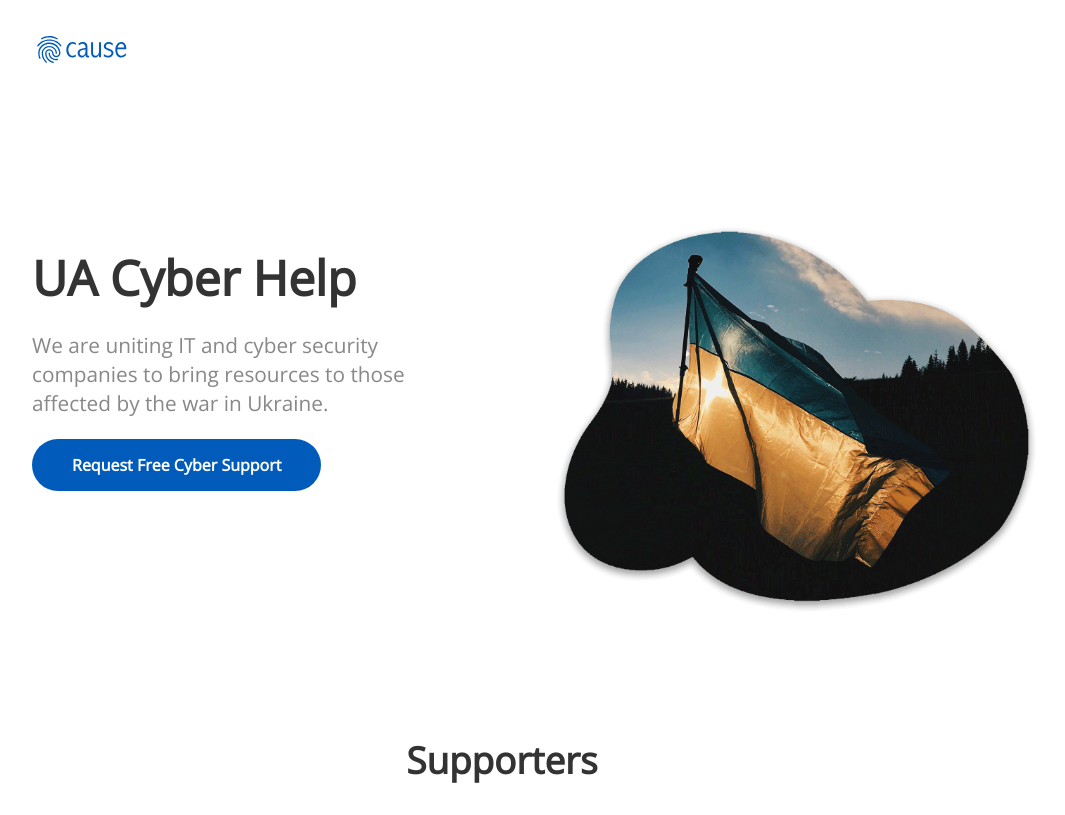
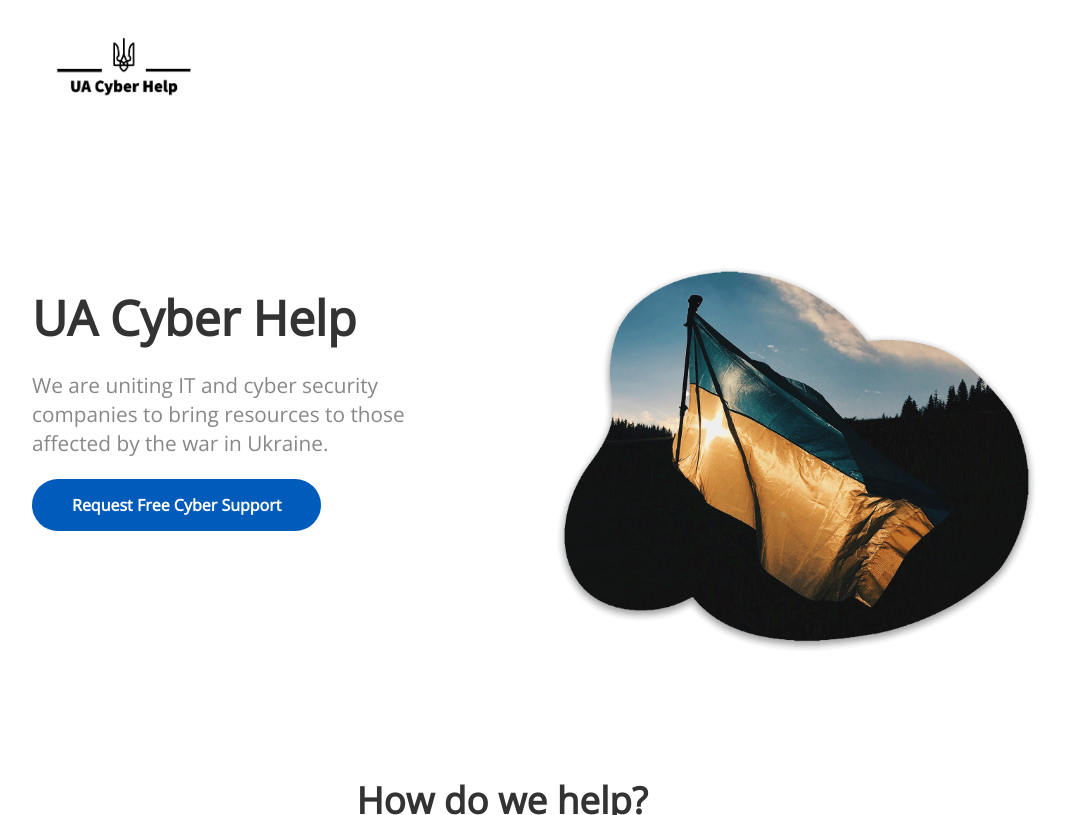
Before and after one commit to oliversild/uacyberhelp, a Jekyll site: the page built from index.html, in a window 1280 px wide. Shown: the top 815 px of the page, without its empty margins (138-1203 px from the left). Built offline with Jekyll 4.4.1, drawn with Linux system fonts in a browser that asks for light colours; nearby versions of some CDN libraries; some of the changed text lies outside the part shown; grey boxes are pictures that could not be loaded.

Commit message:
front-page edits

```diff
--- a/_layouts/default.html
+++ b/_layouts/default.html
@@ -23,7 +23,7 @@
 	<body>
 		<nav>
 			<div class="container">
-				<a href="{{ site.baseurl }}">{% include logo.html %}</a>
+				<a href="{{ site.baseurl }}"><img src="/images/logo.png" style="height:75px;"></a>
 			</div>
 		</nav>
 		<div class="content">
@@ -67,11 +67,6 @@
 				</div>
 			</div>
 		</footer>
-		<p class="copyright">
-			<a href="https://cloudcannon.com/">
-				Template by CloudCannon
-			</a>
-		</p>
 		<script src="https://ajax.googleapis.com/ajax/libs/jquery/3.1.0/jquery.min.js"></script>
 		<script type="text/javascript">
 			$('a[href*=\\#]').on('click', function(event){
--- a/index.html
+++ b/index.html
@@ -20,26 +20,48 @@ title: UA Cyber Help
 </header>
 
 <div class="container">
-	<h2 class="editable" style="text-align: center;">Supporters</h2>
-	<iframe src="https://embednotion.com/embed/i0fchczi"></iframe>  <style>  iframe { width: 100%; height: 1000px; border: 0px solid #ccc; border-radius: 10px; padding: none; }  </style>
+	<h2 class="editable" style="text-align: center;">How do we help?</h2>
 
+	<ul class="thirds">
+		<li>
+			<div class="image">{% include icons/site.html icon="population" %}</div>
+			<h3 class="editable">DDoS protection</h3>
+			<p class="editable">We help mitigate DDoS attacks when your website is under attack</p>
+		</li>
+
+		<li>
+			<div class="image">{% include icons/site.html icon="economy" %}</div>
+			<h3 class="editable">Website upkeep</h3>
+			<p class="editable">We help scale the infrastucture in case of increased traffic</p>
+		</li>
+
+		<li>
+			<div class="image">{% include icons/site.html icon="conditions" %}</div>
+			<h3 class="editable">Technical support</h3>
+			<p class="editable">We help with technical issues that may cause service disruptions</p>
+		</li>
+	</ul>
+</div>
+
+<div class="container">
+	<h2 class="editable" style="text-align: center;">Who we are?</h2>
+	<p>needs list of companies</p>
 </div>
 
 <div class="container">
 	<div class="columns">
 		<div>
-			<img src="{{ site.baseurl }}/images/sheep2.jpg" alt="Sheep">
+			<img src="{{ site.baseurl }}/images/donate.png" alt="Donate">
 		</div>
 		<div>
-			<h2 class="editable">Consider Donating</h2>
-
+			<h2 class="editable">Consider donating</h2>
 			<p class="editable">You can do your part! Consider donating to any of the following organisations to help the people affected by the war.</p>
 		</div>
 	</div>
 </div>
 
 <div class="container">
-	<h2 class="editable" style="text-align: center;">Consider donatiing</h2>
+	<h2 class="editable" style="text-align: center;">Consider donating</h2>
 	<iframe src="https://embednotion.com/embed/i0fchczi"></iframe>  <style>  iframe { width: 100%; height: 1000px; border: 0px solid #ccc; border-radius: 10px; padding: none; }  </style>
 
 </div>
```
Also changed, not shown: images/donate.png (added), images/logo.png (added), 2 other files.
